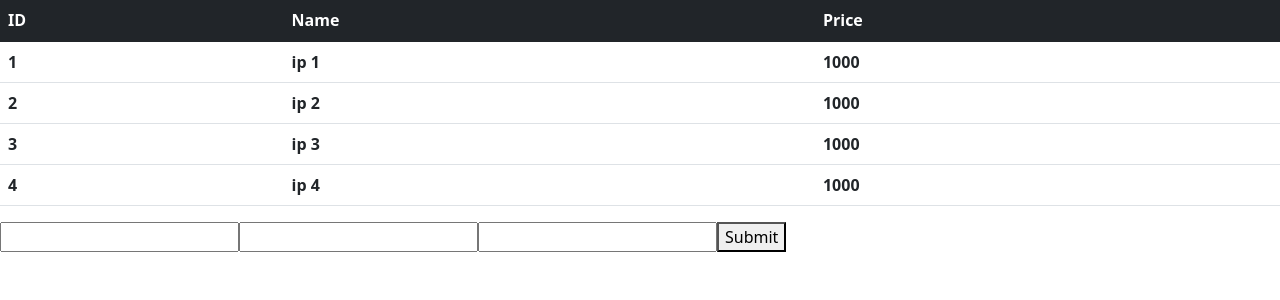
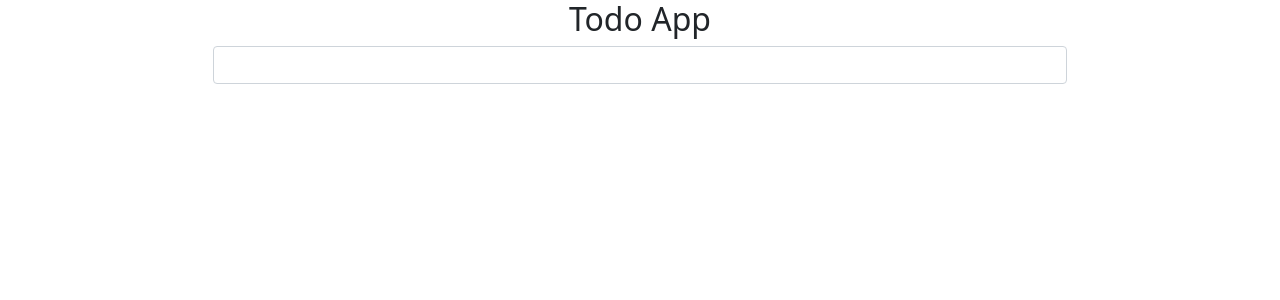
Before and after one commit to hoangfvi09/Module5_Bai3, an Angular app: page / in a window 1280 px wide. Shown: the top 300 px of the page. Built offline with nearby package versions, Linux system fonts and the light colour scheme.

Commit message:
xong th bai 6

```diff
--- a/src/app/app.component.html
+++ b/src/app/app.component.html
@@ -4,4 +4,6 @@
 
 <!--<app-form></app-form>-->
 
-<app-product></app-product>
+<!--<app-product></app-product>-->
+
+<app-todo></app-todo>
--- a/src/app/app.module.ts
+++ b/src/app/app.module.ts
@@ -16,6 +16,7 @@ import { NameCardComponent } from './name-card/name-card.component';
 import { ProgressBarComponent } from './progress-bar/progress-bar.component';
 import { RatingBarComponent } from './rating-bar/rating-bar.component';
 import { FormComponent } from './form/form.component';
+import { TodoComponent } from './todo/todo.component';
 
 @NgModule({
   declarations: [
@@ -31,7 +32,8 @@ import { FormComponent } from './form/form.component';
     NameCardComponent,
     ProgressBarComponent,
     RatingBarComponent,
-    FormComponent
+    FormComponent,
+    TodoComponent
   ],
   imports: [
     BrowserModule,
--- /dev/null
+++ b/src/app/todo.ts
@@ -0,0 +1,5 @@
+export interface Todo {
+  id?: number;
+  content?: string;
+  complete?: boolean;
+}
--- /dev/null
+++ b/src/app/todo/todo.component.css
@@ -0,0 +1,3 @@
+.complete {
+  text-decoration: line-through;
+}
--- /dev/null
+++ b/src/app/todo/todo.component.html
@@ -0,0 +1,13 @@
+<h2 class="text-center">
+  Todo App
+</h2>
+<div class="col-md-8 offset-md-2">
+  <input type="text" class="form-control" [formControl]="content" (change)="change()">
+  <ul>
+    <li (click)="toggleTodo(i)"
+        [class.complete]="todo.complete"
+        *ngFor="let todo of todos; index as i">
+      {{todo.content}}
+    </li>
+  </ul>
+</div>
--- /dev/null
+++ b/src/app/todo/todo.component.ts
@@ -0,0 +1,37 @@
+import { Component, OnInit } from '@angular/core';
+import {Todo} from "../todo";
+import {FormControl} from "@angular/forms";
+let _id = 1;
+
+@Component({
+  selector: 'app-todo',
+  templateUrl: './todo.component.html',
+  styleUrls: ['./todo.component.css']
+})
+export class TodoComponent implements OnInit {
+  todos: Todo[] = [];
+  content = new FormControl();
+
+  constructor() { }
+
+  ngOnInit(): void {
+  }
+
+  toggleTodo(i: number) {
+    this.todos[i].complete = !this.todos[i].complete;
+  }
+
+  change() {
+    const value = this.content.value;
+    if (value) {
+      const todo: Todo = {
+        id: _id++,
+        content: value,
+        complete: false
+      };
+      this.todos.push(todo);
+      this.content.reset();
+    }
+  }
+
+}
```
Also changed, not shown: 1 other file (tests, documents, lock files or other folders).
